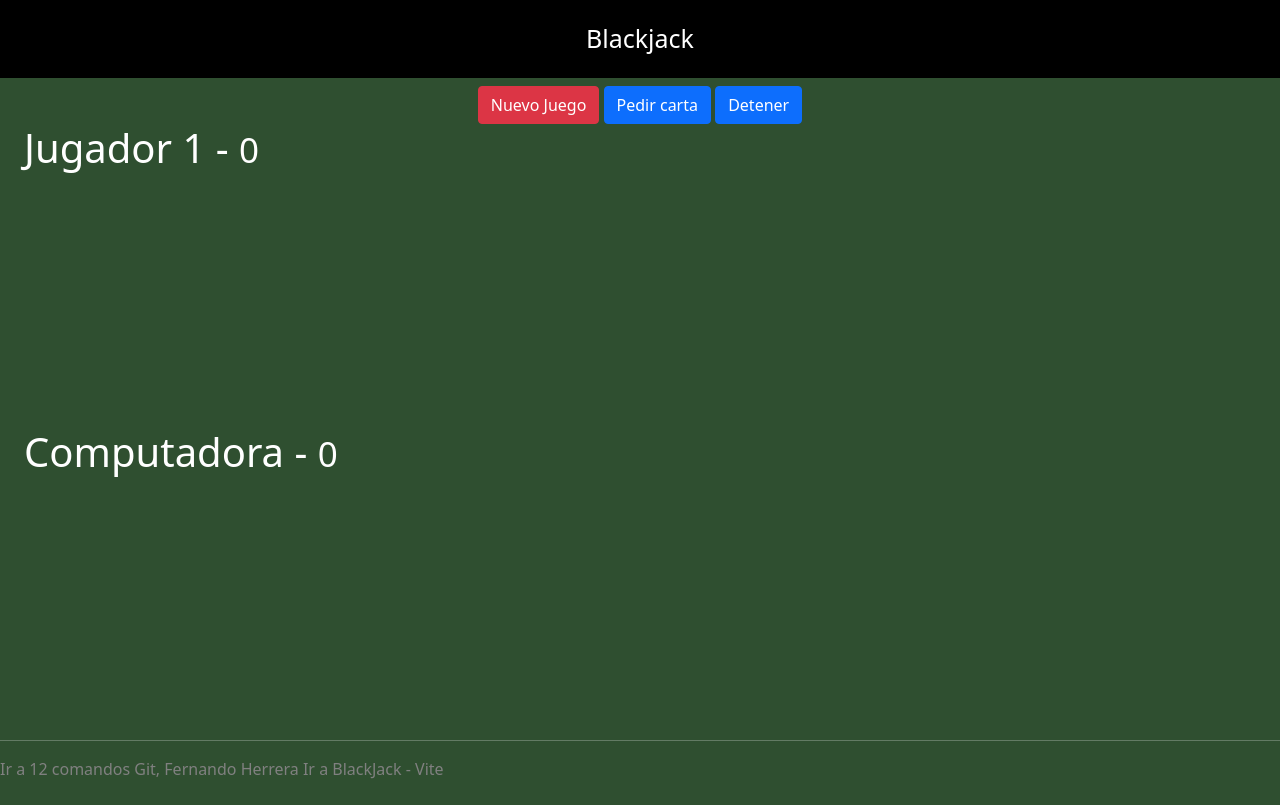
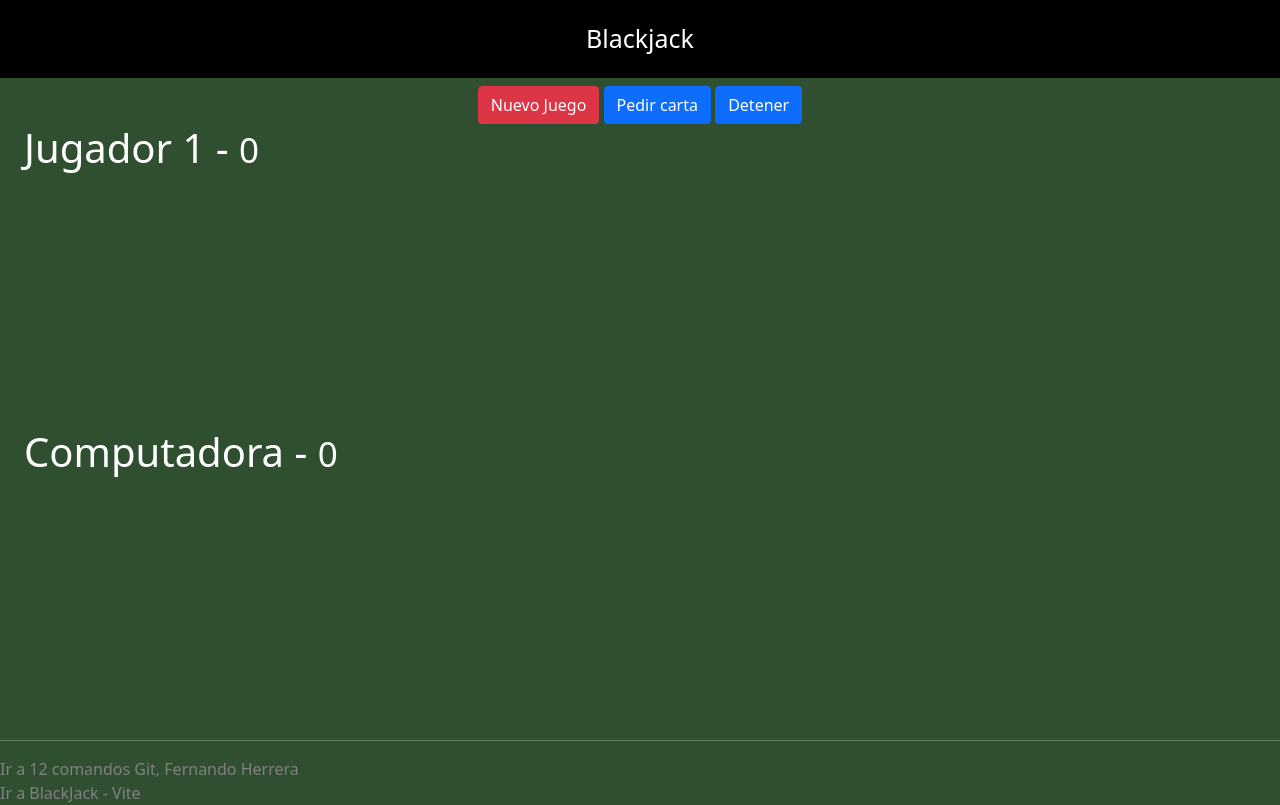
Before and after one commit to GitHub63Jcmc/blackjack-vite, a website built with Vite: page index.html in a window 1280 px wide. Built offline with nearby package versions, Linux system fonts and the light colour scheme.

Commit message:
docs: Salto linea links

```diff
--- a/index.html
+++ b/index.html
@@ -49,7 +49,7 @@
     <div id="app"></div>
     <hr>
     <div>
-        <a href="https://youtu.be/iT4UOkyI09k">Ir a 12 comandos Git, Fernando Herrera</a>
+        <a href="https://youtu.be/iT4UOkyI09k">Ir a 12 comandos Git, Fernando Herrera</a><br>
         <a href="https://github63jcmc.github.io/blackjack-vite/">Ir a BlackJack - Vite</a>
     </div>
     <script type="module" src="/main.js"></script>
```
